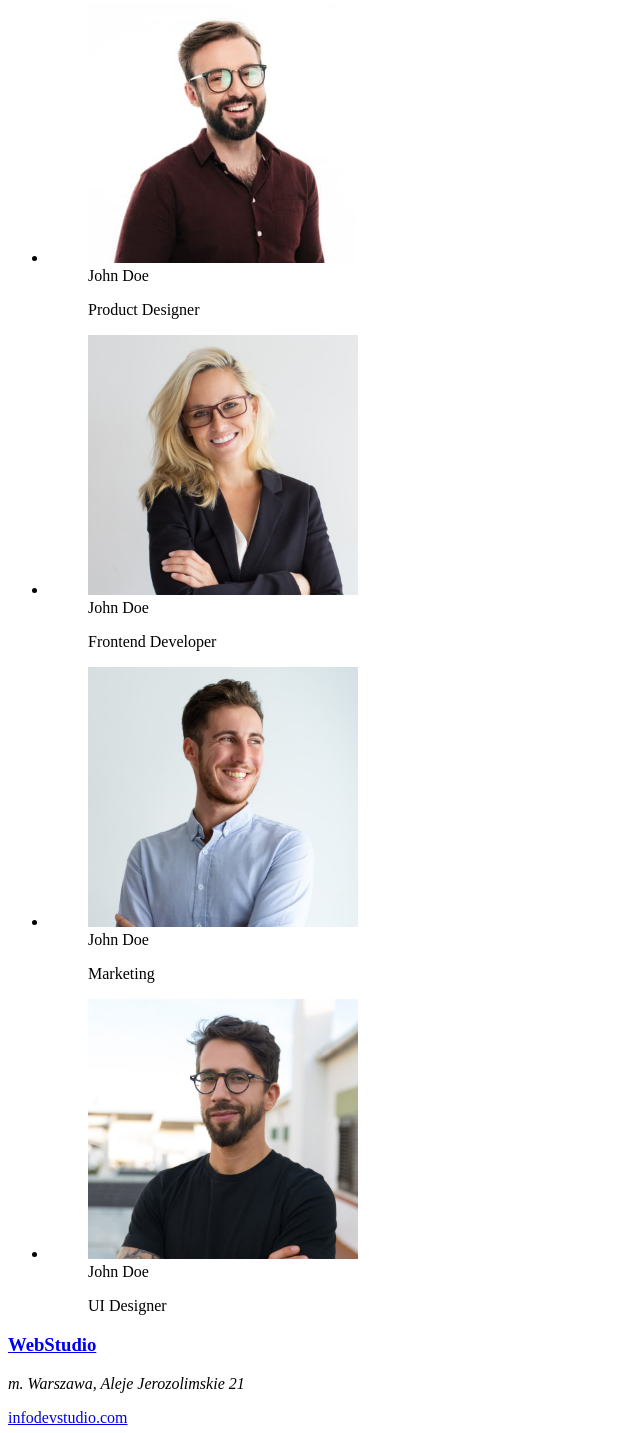
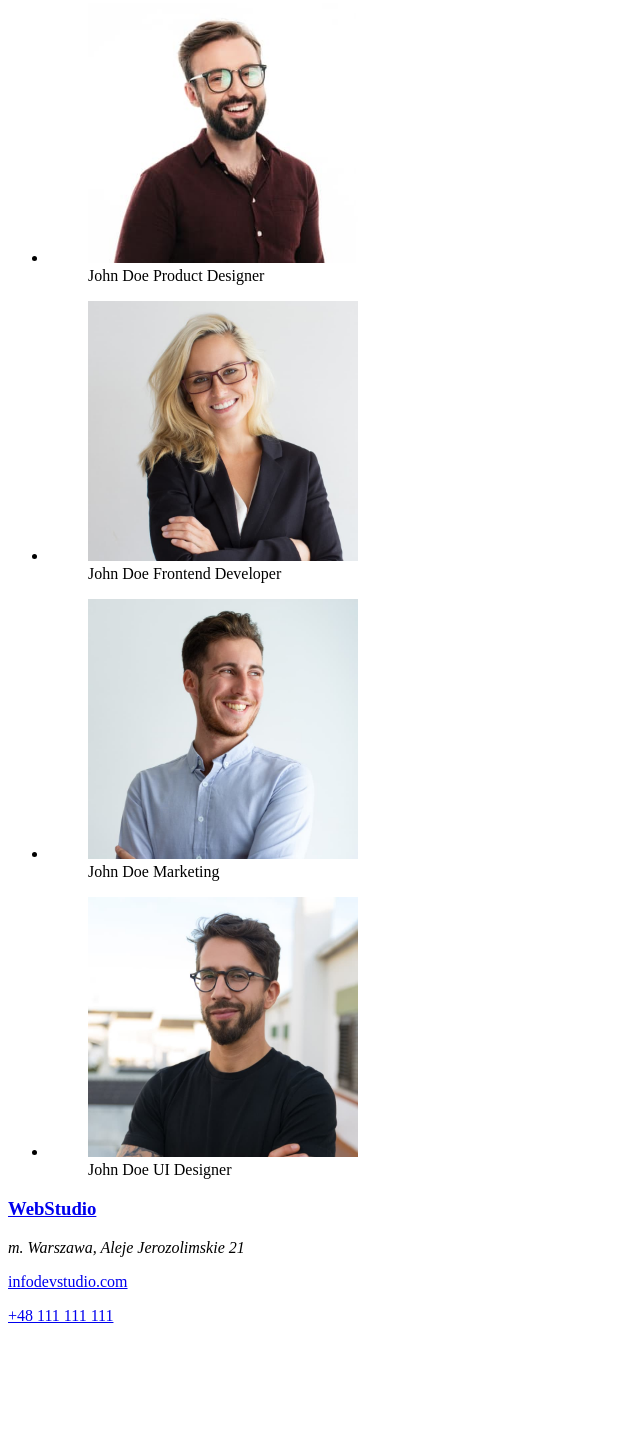
Before and after one commit to SzymonSleboda/goit-markup-hw-01, a plain HTML site: page index.html in a window 1280 px wide. Shown: the part 1587-3020 px from the top of the page, without its empty margins (0-640 px from the left). After the commit the page ends 2928 px from the top, so only its background shows below. Drawn offline with Linux system fonts and the light colour scheme.

Commit message:
poprawiony kod, by walidator nie pokazywał błędów

```diff
--- a/index.html
+++ b/index.html
@@ -73,8 +73,7 @@
               width="270"
               height="260"
             />
-            <figcaption>John Doe</figcaption>
-            <p><figcaption>Product Designer</figcaption></p>
+            <figcaption>John Doe Product Designer</figcaption>
           </figure>
         </li>
         <li>
@@ -85,8 +84,7 @@
               width="270"
               height="260"
             />
-            <figcaption>John Doe</figcaption>
-            <p><figcaption>Frontend Developer</figcaption></p>
+            <figcaption>John Doe Frontend Developer</figcaption>
           </figure>
         </li>
         <li>
@@ -97,8 +95,7 @@
               width="270"
               height="260"
             />
-            <figcaption>John Doe</figcaption>
-            <p><figcaption>Marketing</figcaption></p>
+            <figcaption>John Doe Marketing</figcaption>
           </figure>
         </li>
         <li>
@@ -109,8 +106,7 @@
               width="270"
               height="260"
             />
-            <figcaption>John Doe</figcaption>
-            <p><figcaption>UI Designer</figcaption></p>
+            <figcaption>John Doe UI Designer</figcaption>
           </figure>
         </li>
       </ul>
```
